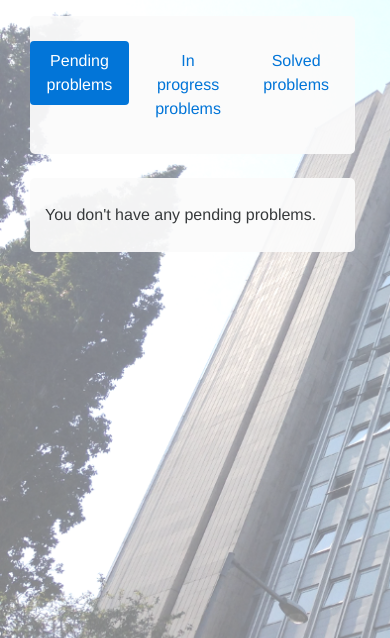
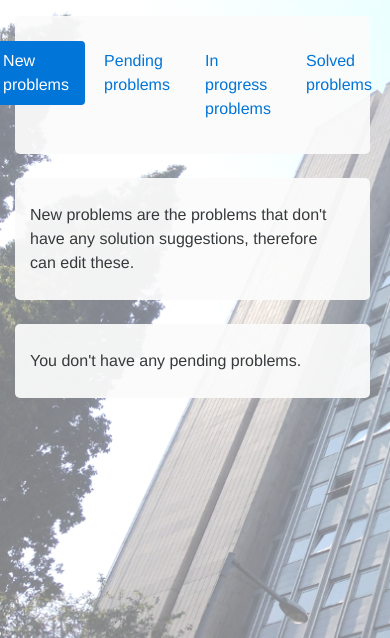
Before and after one commit to andraslesko93/SmartCampus, a Django app: page /own_problems/ in a window 390 px wide. Shown: the part 54-692 px from the top of the page. Run offline with Django 3.2, Linux system fonts and the light colour scheme; a user stored in the database is signed in; data comes from the database, SQL or seed files in the repository; both versions use the stored data as it was after the commit; some libraries are stand-ins or nearby versions.

Commit message:
edit problem is now available

```diff
--- a/SmartCampus/problems/models.py
+++ b/SmartCampus/problems/models.py
@@ -33,7 +33,7 @@ class Problem(models.Model):
     title = models.CharField (max_length = 150)
     place = models.CharField (max_length = 50)
     desc = models.CharField (max_length = 500)
-    status = models.CharField (max_length = 11, default = "pending")
+    status = models.CharField (max_length = 11, default = "new")
     rq_ppl =models.IntegerField (default = 1)
     added_at = models.DateTimeField('date published', default = datetime.now)
     bounty = models.IntegerField(default = 0, null=True)
--- a/SmartCampus/problems/views/add_solution.py
+++ b/SmartCampus/problems/views/add_solution.py
@@ -32,7 +32,7 @@ def add_solution(request, problem_title_slug):
         render_list['user_added_solution']=user_added_solution
         return render(request, 'problems/problems.html', render_list)
 
-    if(problem.status!="pending"):
+    if(problem.status!="pending" or problem.status!="new"):
         return render(request, 'problems/problems.html', render_list)
 
     if(problem.user==request.user):
@@ -76,6 +76,9 @@ def add_solution(request, problem_title_slug):
                                 problem_id = problem
                                 )
         new_solution.save()
+        if(problem.status=="new"):
+            problem.status="pending"
+            problem.save()
         new_log_entry = Log(user = request.user,
                                 action = "New Solution",
                                 content_type= ContentType.objects.get_for_model(new_solution),
--- a/SmartCampus/problems/views/get_problems.py
+++ b/SmartCampus/problems/views/get_problems.py
@@ -9,7 +9,7 @@ def get_problems(request, deadline, problem_type):
     ignored_users = Ignore.objects.filter (user_id__exact=request.user)
     problems= Problem.objects.all()
     problems = problems.order_by('-bounty', 'deadline')
-    problems = problems.filter (status__exact="pending")
+    problems = problems.filter (Q(status__exact = "pending") | Q(status__exact = "new"))
     problems = problems.filter(~Q(user=ignored_users.values('ref_user_id')))
     if (deadline == "in_time"):
         problems = problems.filter(deadline__gte=datetime.now())
--- a/SmartCampus/problems/views/get_problems_by_tag.py
+++ b/SmartCampus/problems/views/get_problems_by_tag.py
@@ -1,7 +1,6 @@
 from django.contrib.auth.decorators import login_required
 from problems.models import Problem, Tag
 from problems.views.problem_to_json import problem_to_json
-from django.http.response import HttpResponse
 
 @login_required
 def get_problems_by_tag(request, tag_id_slug, problem_type):
--- a/SmartCampus/problems/views/outdated_problems.py
+++ b/SmartCampus/problems/views/outdated_problems.py
@@ -11,7 +11,7 @@ def outdated(request):
         ignored_users = ignored_users.filter (user_id__exact=request.user)
         problem_list = Problem.objects.all()
         problem_list = Problem.objects.order_by('-deadline')
-        problem_list = problem_list.filter (status__exact="pending")
+        problem_list = problem_list.filter (Q(status__exact = "pending") | Q(status__exact = "new"))
         problem_list = problem_list.filter (deadline__lte=datetime.now())
         problem_list = problem_list.filter(~Q(user=ignored_users.values('ref_user_id')))
         classic_problem_list = problem_list.filter(confidence_problem__isnull = True)
--- a/SmartCampus/problems/views/own_problems.py
+++ b/SmartCampus/problems/views/own_problems.py
@@ -7,8 +7,10 @@ from problems.models import Problem
 def own_problems(request):
     problem_list = Problem.objects.order_by('-deadline')
     problem_list = problem_list.filter (user__exact=request.user)
+
+    new_problems = problem_list.filter (status__exact = "new")
     pending_problems = problem_list.filter (status__exact = "pending")
     in_progress_problems = problem_list.filter (status__exact = "in_progress")
     solved_problems = problem_list.filter (status__exact = "solved")
-    context_dict = {'pending_problems': pending_problems, 'in_progress_problems': in_progress_problems, 'solved_problems': solved_problems}
+    context_dict = {'new_problems': new_problems,'pending_problems': pending_problems, 'in_progress_problems': in_progress_problems, 'solved_problems': solved_problems}
     return render(request, 'problems/own_problems.html', context_dict)
--- /dev/null
+++ b/SmartCampus/problems/views/reputation_system_settings.py
@@ -0,0 +1,5 @@
+hourly_problem_limit = 5
+classic_problem_repu_limit = 50
+bounty_limit = 1000
+max_bounty = 100
+confidence_problem_repu_limit = 1500
--- a/SmartCampus/static/css/smartcampus.css
+++ b/SmartCampus/static/css/smartcampus.css
@@ -9,6 +9,19 @@ padding-bottom: 25px;
 padding-left: 15px;
 box-sizing: border-box;
 }
+
+.round-box-transparent{
+-webkit-border-radius: 5px;
+-moz-border-radius: 5px;
+border-radius: 5px;
+padding-top: 25px;
+padding-right: 25px;
+padding-bottom: 25px;
+padding-left: 15px;
+box-sizing: border-box;
+}
+
+
 .nav-basic {
 	display: flex;
     justify-content: center;
--- a/SmartCampus/templates/problems/add_problem.html
+++ b/SmartCampus/templates/problems/add_problem.html
@@ -63,6 +63,7 @@
 							<br/>
 							{% if user.userprofile.reputation >= bounty_limit %}
 								<div  id="bountyTextBox">
+								<br/>
 								<p align="justify">Since you got more than {{bounty_limit}} reputation you can now add a maximum {{max_bounty}} bounty reputation to your problems.</p> <br/><br/>
 								</div>
 		  						<strong>Bounty:</strong> <br/>
--- a/SmartCampus/templates/problems/own_problems.html
+++ b/SmartCampus/templates/problems/own_problems.html
@@ -7,11 +7,11 @@
 {% block body_block %}
 <div class ="row">
 	<div class="col-xs-12">
-		<div class="container">
-			<div class="round-box" align="center">
+			<div class="round-box">
 				<div class ="row">
 					<ul class="nav nav-pills nav-basic">
-						<li class="nav-item"><a class="nav-link nav-link-basic active" data-toggle="tab" href="#pending">Pending problems</a></li>
+						<li class="nav-item"><a class="nav-link active" data-toggle="tab" href="#new">New problems</a></li>
+						<li class="nav-item"><a class="nav-link" data-toggle="tab" href="#pending">Pending problems</a></li>
 			  			<li class="nav-item"><a class="nav-link" data-toggle="tab" href="#in_progress">In progress problems</a></li>
 			  			<li class="nav-item"><a class="nav-link" data-toggle="tab" href="#solved">Solved problems</a></li>
 					</ul>
@@ -19,9 +19,18 @@
 			</div>
 			<br/>
 				<div class="tab-content">
-			  		<div id="pending" class="tab-pane fade in active">
-						{% if pending_problems %}
-								{% for problem in pending_problems %}
+						<div id="new" class="tab-pane fade in active">
+
+						<div class ="row">
+							<div class="col-xs-12">
+								<div class="round-box">
+								New problems are the problems that don't have any solution suggestions, therefore can edit these.
+								</div>
+								<br/>
+							</div>
+						</div>
+						{% if new_problems %}
+								{% for problem in new_problems %}
 									<div class ="row">
 										<div class="col-xs-12">
 											<div class="round-box">
@@ -88,8 +97,90 @@
 					    	</div>
 						    {%endif%}
 			  		</div>
+			  		<div id="pending" class="tab-pane fade">
+
+						<div class ="row">
+							<div class="col-xs-12">
+								<div class="round-box">
+								Pending problems are the problems that have at least one solution suggestion.
+								</div>
+								<br/>
+							</div>
+						</div>
+						{% if pending_problems %}
+								{% for problem in pending_problems %}
+									<div class ="row">
+										<div class="col-xs-12">
+											<div class="round-box">
+												<div class="row">
+													<div class= "col-xs-12 col-md-6">
+														<div class="row">
+															<div class="col-xs-1">
+																	<a href="/users/{{ problem.user.userprofile.slug }}">
+																		<img src="{{problem.user.userprofile.picture_url}}" width="50"/>
+																	</a>
+															</div>
+															<div class ="col-xs-9 col-md-9 col-lg-9">
+																<div class ="name-and-link-container">
+																<p>
+																	<strong>{{problem.title}}</strong>
+																	<br/>
+
+																	<i><small>by: <strong><a href="/users/{{ problem.user.userprofile.slug }}" id="user-link-element">{{problem.user}}</a></strong></small></i>
+
+																</p>
+																</div>
+															</div>
+														</div>
+													</div>
+												</div>
+
+								                <p align="justify">
+								                <strong>Place:</strong> {{problem.place}}
+								                <br/>
+								                <strong>Descripton:</strong> {{problem.desc}}
+								                <br/>
+								                <strong>Required people:</strong> {{problem.rq_ppl}}
+								                <br/>
+								                <strong>Deadline:</strong> {{problem.deadline}}
+								                {% if problem.confidence_problem.min_rq_reputation %}
+								                <br/> <strong>Minimum required reputation:</strong> {{problem.confidence_problem.min_rq_reputation}}
+								                {% endif %}
+
+								                <br/> <strong>Tags:</strong>
+								                {% for tag in problem.tags.all %}
+													<strong><a href="/tag/{{ tag.slug }}">{{tag.tag_text}}</a></strong>
+								                {%endfor%}
+								                {%if problem.bounty %}
+								                		<br/>
+								               			<font color="green"><strong>Bounty:{{problem.bounty}}</strong></font> <font size="2"> <span class="glyphicon glyphicon-gift"></span></font>
+								               	{%endif%}
+											</div>
+										</div>
+									</div>
+									<br/>
+						       	{% endfor %}
+						    {% else %}
+						    <div class ="row">
+								<div class="col-xs-12">
+									<div class="round-box">
+					    				You don't have any pending problems.
+					    			</div>
+					    		</div>
+					    	</div>
+						    {%endif%}
+			  		</div>
 			  		<div id="in_progress" class="tab-pane fade">
-					    {% if in_progress_problems %}
+					    <div class ="row">
+							<div class="col-xs-12">
+								<div class="round-box">
+								If you accept enough solutions for the problem it's status will change to "In progress".
+								</div>
+								<br/>
+							</div>
+						</div>
+						{% if in_progress_problems %}
+
 					     	{% for problem in in_progress_problems %}
 								<div class ="row">
 									<div class="col-xs-12">
@@ -156,7 +247,15 @@
 					    {% endif %}
 			  		</div>
 			  		<div id="solved" class="tab-pane fade">
-					    {% if solved_problems %}
+					    <div class ="row">
+							<div class="col-xs-12">
+								<div class="round-box">
+								After everyone who contributed in the solving of the problem rate the other the status of the problem will change to "solved"
+								</div>
+								<br/>
+							</div>
+						</div>
+						{% if solved_problems %}
 					       	{% for problem in solved_problems %}
 								<div class ="row">
 									<div class="col-xs-12">
@@ -225,7 +324,6 @@
 
 			  		</div>
 				</div>
-			</div>
 		</div>
 	</div>
 </div>
```
Also changed, not shown: SmartCampus/problems/views/add_problem.py (+3 -6 lines), SmartCampus/problems/views/edit_problem.py (+133 -3 lines), SmartCampus/problems/views/get_problems_by_keyword.py (+6 -5 lines), SmartCampus/templates/problems/edit_problem.html (+13 -9 lines), SmartCampus/db.sqlite3.
